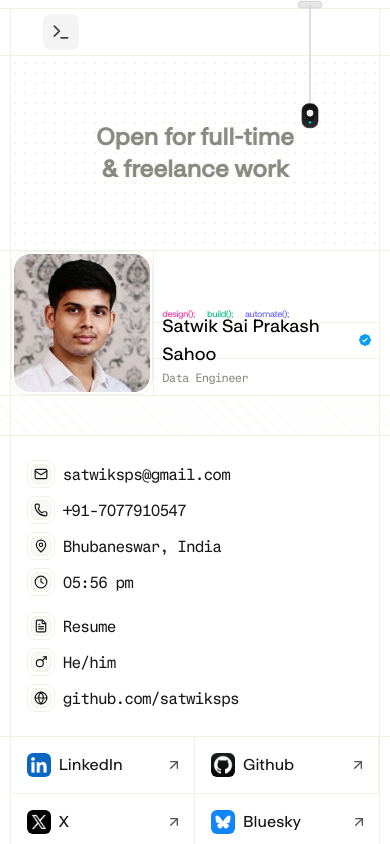
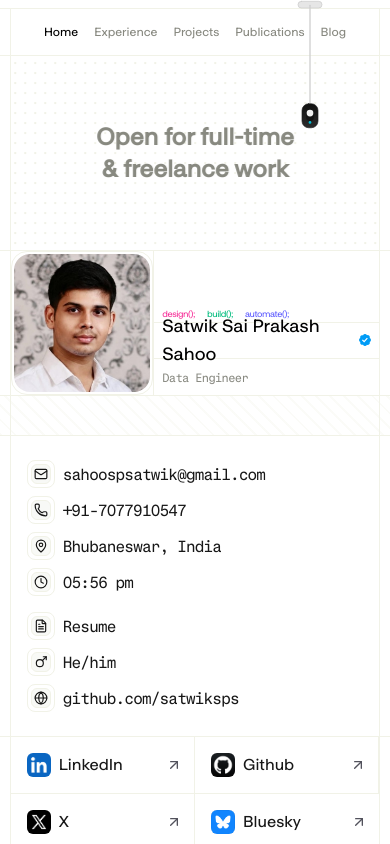
Before and after one commit to satwiksps/satwiksps, a Next.js app: page / in a window 390 px wide. Shown: the top 844 px of the page. Built offline with nearby package versions, Linux system fonts and the light colour scheme.

Commit message:
fix: better responsive design for mobile devices

```diff
--- a/app/components/ExperienceSection.tsx
+++ b/app/components/ExperienceSection.tsx
@@ -6,7 +6,7 @@ export default function ExperienceSection() {
       <div className="innerContainer h-full px-4 text-[15px]">
         <div className="flex flex-col gap-6 font1 tracking-tighter py-4 text1">
 
-          <div className="flex flex-col sm:flex-row gap-4 sm:gap-6 items-start">
+          <div className="flex flex-row gap-4 sm:gap-6 items-start">
             <div className="mt-1 flex-shrink-0">
               <Image src="/images/google.png" alt="Google Summer of Code Logo" width={40} height={40} className="rounded-md bg-white p-1" />
             </div>
@@ -22,9 +22,9 @@ export default function ExperienceSection() {
             </div>
           </div>
 
-          <div className="flex flex-col sm:flex-row gap-4 sm:gap-6 items-start">
+          <div className="flex flex-row gap-4 sm:gap-6 items-start">
             <div className="mt-1 flex-shrink-0">
-              <Image src="/images/IBM.png" alt="IBM Logo" width={40} height={40} className="rounded-md bg-white p-1" />
+              <Image src="/images/ibm.png" alt="IBM Logo" width={40} height={40} className="rounded-md bg-white p-1" />
             </div>
             <div>
               <h3 className="font-semibold text-lg text1">IBM</h3>
@@ -37,7 +37,7 @@ export default function ExperienceSection() {
             </div>
           </div>
 
-          <div className="flex flex-col sm:flex-row gap-4 sm:gap-6 items-start">
+          <div className="flex flex-row gap-4 sm:gap-6 items-start">
             <div className="mt-1 flex-shrink-0">
               <Image src="/images/amazon.png" alt="Amazon Logo" width={40} height={40} className="rounded-md bg-white p-1" />
             </div>
--- a/app/components/HeroBanner.tsx
+++ b/app/components/HeroBanner.tsx
@@ -13,7 +13,7 @@ export default function HeroBanner() {
     "
       />
       <div className="absolute top-[50%] left-[50%] translate-x-[-50%] translate-y-[-50%] text2 text-2xl font-semibold">
-        <Magnet padding={30} magnetStrength={5} className="hover:text-zinc-600 cursor-pointer whitespace-nowrap"><a href="mailto:rhythmdoshi04@gmail.com?subject=Let's connect&body=Hi Rhythm,">Open for full-time <br /> & freelance work</a></Magnet>
+        <Magnet padding={30} magnetStrength={5} className="hover:text-zinc-600 cursor-pointer whitespace-nowrap"><a href="mailto:sahoospsatwik@gmail.com?subject=Let's connect&body=Hi Satwik,">Open for full-time <br /> & freelance work</a></Magnet>
       </div>
     </div>
   );
--- a/app/components/InfoBox.tsx
+++ b/app/components/InfoBox.tsx
@@ -21,12 +21,12 @@ export default function InfoBox() {
               <Mail className="size-3.5" />
             </IconBox>
             <a
-              href="mailto:satwiksps@gmail.com?subject=Let's connect&body=Hi Satwik,"
+              href="mailto:sahoospsatwik@gmail.com?subject=Let's connect&body=Hi Satwik,"
               className="hover:underline"
             >
-              satwiksps@gmail.com
+              sahoospsatwik@gmail.com
             </a>
-            <CopyButton text="satwiksps@gmail.com" />
+            <CopyButton text="sahoospsatwik@gmail.com" />
           </div>
 
           <div className="flex items-center gap-2 group">
--- a/app/components/layout/Footer.tsx
+++ b/app/components/layout/Footer.tsx
@@ -2,20 +2,21 @@ import RotatingText from "../ui/RotatingText";
 
 export default function Footer() {
   const texts1 = [
-    "Seeking the right opportunity. Let's talk.",
-    "Open to work and excited to contribute.",
-    "Eager to bring value to the right team."
+    "Thriving in cross-functional teams.",
+    "Driven by collaborative problem-solving.",
+    "Fostering strong organizational culture.",
+    "Building systems, elevating teams."
   ];
 
   const texts2 = [
-    "Into you hands",
-    "will be placed",
-    "the exact results",
-    "of your own thoughts;",
-    "you will receive",
-    "that which you earn",
-    "no less",
-    "no more.",
+    "Culture eats strategy",
+    "for breakfast;",
+    "true innovation happens",
+    "at the intersection",
+    "of diverse minds",
+    "working together",
+    "towards a shared",
+    "and unified vision."
   ];
 
   return (
--- a/app/components/layout/HiddenFooter.tsx
+++ b/app/components/layout/HiddenFooter.tsx
@@ -2,14 +2,14 @@ import RotatingText from "../ui/RotatingText";
 
 export default function HiddenFooter() {
   const texts2 = [
-    "Into you hands",
-    "will be placed",
-    "the exact results",
-    "of your own thoughts;",
-    "you will receive",
-    "that which you earn",
-    "no less",
-    "no more.",
+    "Culture eats strategy",
+    "for breakfast;",
+    "true innovation happens",
+    "at the intersection",
+    "of diverse minds",
+    "working together",
+    "towards a shared",
+    "and unified vision."
   ];
   return (
     <div className="md:hidden">
--- a/app/components/layout/Navbar.tsx
+++ b/app/components/layout/Navbar.tsx
@@ -44,18 +44,13 @@ export default function Navbar() {
 
   return (
     <nav className="sticky top-2 z-50 h-12 w-full flex justify-center items-center bg1 border-y">
-      <div className="h-full max-w-3xl w-[95%] md:full flex justify-between items-center px-8 border-x">
-        <Link href="/" className="p-2 bg-zinc-100 dark:bg-zinc-800 rounded-lg hover:bg-zinc-200 dark:hover:bg-zinc-700 transition-colors">
-          <Terminal size={20} className="text-zinc-700 dark:text-zinc-300" />
-        </Link>
-
-        <div className="flex gap-8">
+      <div className="h-full max-w-3xl w-[95%] md:full flex justify-center items-center px-4 sm:px-8 border-x">
+        <div className="flex gap-4 sm:gap-8 overflow-x-auto whitespace-nowrap scrollbar-hide w-full justify-center">
           <Link
             href="/"
             onClick={() => setHash("")}
-            className="hidden sm:block"
           >
-            <h5 className={`${isHome ? "text1" : "text2 hover:text1"}`}>
+            <h5 className={`text-[12px] sm:text-base ${isHome ? "text1" : "text2 hover:text1"}`}>
               Home
             </h5>
           </Link>
@@ -63,9 +58,8 @@ export default function Navbar() {
           <Link
             href="/#experience"
             onClick={() => setHash("#experience")}
-            className="hidden sm:block"
           >
-            <h5 className={`${hash === "#experience" ? "text1" : "text2 hover:text1"}`}>
+            <h5 className={`text-[12px] sm:text-base ${hash === "#experience" ? "text1" : "text2 hover:text1"}`}>
               Experience
             </h5>
           </Link>
@@ -73,9 +67,8 @@ export default function Navbar() {
           <Link
             href="/#projects"
             onClick={() => setHash("#projects")}
-            className="hidden sm:block"
           >
-            <h5 className={`${isProjects ? "text1" : "text2 hover:text1"}`}>
+            <h5 className={`text-[12px] sm:text-base ${isProjects ? "text1" : "text2 hover:text1"}`}>
               Projects
             </h5>
           </Link>
@@ -83,9 +76,8 @@ export default function Navbar() {
           <Link
             href="/#publications"
             onClick={() => setHash("#publications")}
-            className="hidden sm:block"
           >
-            <h5 className={`${hash === "#publications" ? "text1" : "text2 hover:text1"}`}>
+            <h5 className={`text-[12px] sm:text-base ${hash === "#publications" ? "text1" : "text2 hover:text1"}`}>
               Publications
             </h5>
           </Link>
@@ -93,9 +85,8 @@ export default function Navbar() {
           <Link
             href="/#blogs"
             onClick={() => setHash("#blogs")}
-            className="hidden md:block"
           >
-            <h5 className={`${isBlogs ? "text1" : "text2 hover:text1"}`}>
+            <h5 className={`text-[12px] sm:text-base ${isBlogs ? "text1" : "text2 hover:text1"}`}>
               Blog
             </h5>
           </Link>
--- a/app/components/ui/Project.tsx
+++ b/app/components/ui/Project.tsx
@@ -5,8 +5,8 @@ import Link from "next/link";
 export default function Project({ slug, heading, subheading, image, alt}: Project) {
     return (
         <Link href={`/project/${slug}`} className="h-full">
-            <div className="h-[72%] w-full bg3 border rounded-xl relative">
-                <Image src={image} alt={alt} fill className="h-full w-full object-cover rounded-xl" />
+            <div className="h-[72%] w-full bg3 border rounded-xl relative overflow-hidden">
+                <Image src={image} alt={alt} fill className="h-full w-full object-contain rounded-xl" />
             </div>
             <div className="h-[28%] flex flex-col items-start justify-center px-2 leading-none">
                 <h2 className="text-xl font2 text1 hover:underline">{heading}</h2>
```
